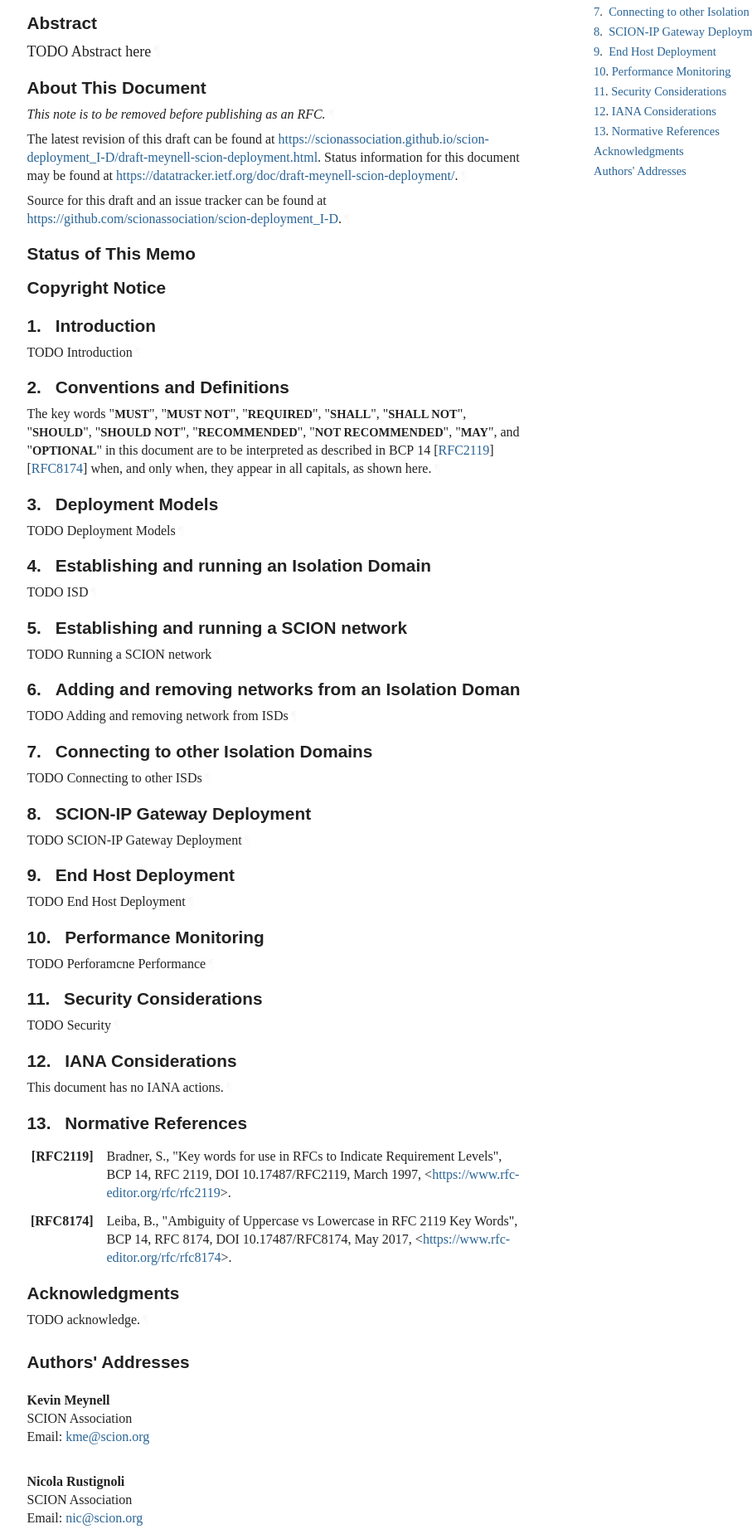
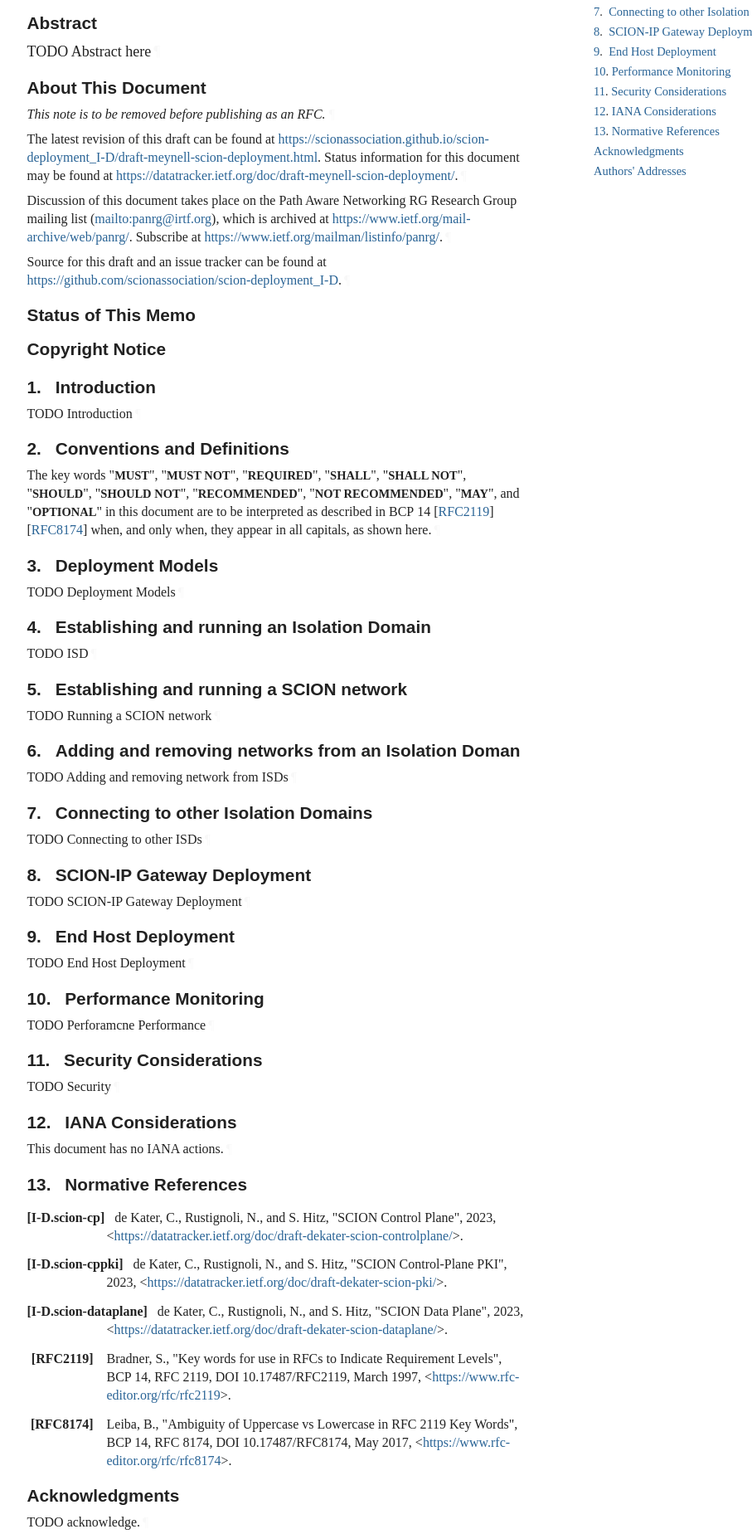
Before and after one commit to scionassociation/scion-deployment_I-D, a plain HTML site: page draft-meynell-scion-deployment.html in a window 1280 px wide. Shown: the part 297-2146 px from the top of the page at 83% size, without its empty margins (92-999 px from the left). Drawn offline with Linux system fonts and the light colour scheme; a web font is replaced by a local one.

Commit message:
Script updating gh-pages from 6e33e48. [ci skip]

```diff
--- a/draft-meynell-scion-deployment.html
+++ b/draft-meynell-scion-deployment.html
@@ -1037,7 +1037,7 @@ svg :is([fill="white"], [fill^="#fff"]) {
 <div id="internal-metadata" class="document-information">
 <dl id="identifiers">
 <dt class="label-workgroup">Workgroup:</dt>
-<dd class="workgroup">Network Working Group</dd>
+<dd class="workgroup">Path Aware Networking RG</dd>
 <dt class="label-internet-draft">Internet-Draft:</dt>
 <dd class="internet-draft">draft-meynell-scion-deployment-latest</dd>
 <dt class="label-published">Published:</dt>
@@ -1074,8 +1074,13 @@ svg :is([fill="white"], [fill^="#fff"]) {
 <p id="section-note.1-2">
         The latest revision of this draft can be found at <span><a href="https://scionassociation.github.io/scion-deployment_I-D/draft-meynell-scion-deployment.html">https://scionassociation.github.io/scion-deployment_I-D/draft-meynell-scion-deployment.html</a></span>.
         Status information for this document may be found at <span><a href="https://datatracker.ietf.org/doc/draft-meynell-scion-deployment/">https://datatracker.ietf.org/doc/draft-meynell-scion-deployment/</a></span>.<a href="#section-note.1-2" class="pilcrow">¶</a></p>
-<p id="section-note.1-3">Source for this draft and an issue tracker can be found at
-        <span><a href="https://github.com/scionassociation/scion-deployment_I-D">https://github.com/scionassociation/scion-deployment_I-D</a></span>.<a href="#section-note.1-3" class="pilcrow">¶</a></p>
+<p id="section-note.1-3">
+        Discussion of this document takes place on the
+        Path Aware Networking RG Research Group mailing list (<span><a href="mailto:panrg@irtf.org">mailto:panrg@irtf.org</a></span>),
+        which is archived at <span><a href="https://www.ietf.org/mail-archive/web/panrg/">https://www.ietf.org/mail-archive/web/panrg/</a></span>.
+        Subscribe at <span><a href="https://www.ietf.org/mailman/listinfo/panrg/">https://www.ietf.org/mailman/listinfo/panrg/</a></span>.<a href="#section-note.1-3" class="pilcrow">¶</a></p>
+<p id="section-note.1-4">Source for this draft and an issue tracker can be found at
+        <span><a href="https://github.com/scionassociation/scion-deployment_I-D">https://github.com/scionassociation/scion-deployment_I-D</a></span>.<a href="#section-note.1-4" class="pilcrow">¶</a></p>
 </section>
 <div id="status-of-memo">
 <section id="section-boilerplate.1">
@@ -1276,6 +1281,18 @@ appear in all capitals, as shown here.<a href="#section-2-1" class="pilcrow">¶<
 <a href="#section-13" class="section-number selfRef">13. </a><a href="#name-normative-references" class="section-name selfRef">Normative References</a>
       </h2>
 <dl class="references">
+<dt id="I-D.scion-cp">[I-D.scion-cp]</dt>
+      <dd>
+<span class="refAuthor">de Kater, C.</span>, <span class="refAuthor">Rustignoli, N.</span>, and <span class="refAuthor">S. Hitz</span>, <span class="refTitle">"SCION Control Plane"</span>, <time datetime="2023" class="refDate">2023</time>, <span>&lt;<a href="https://datatracker.ietf.org/doc/draft-dekater-scion-controlplane/">https://datatracker.ietf.org/doc/draft-dekater-scion-controlplane/</a>&gt;</span>. </dd>
+<dd class="break"></dd>
+<dt id="I-D.scion-cppki">[I-D.scion-cppki]</dt>
+      <dd>
+<span class="refAuthor">de Kater, C.</span>, <span class="refAuthor">Rustignoli, N.</span>, and <span class="refAuthor">S. Hitz</span>, <span class="refTitle">"SCION Control-Plane PKI"</span>, <time datetime="2023" class="refDate">2023</time>, <span>&lt;<a href="https://datatracker.ietf.org/doc/draft-dekater-scion-pki/">https://datatracker.ietf.org/doc/draft-dekater-scion-pki/</a>&gt;</span>. </dd>
+<dd class="break"></dd>
+<dt id="I-D.scion-dataplane">[I-D.scion-dataplane]</dt>
+      <dd>
+<span class="refAuthor">de Kater, C.</span>, <span class="refAuthor">Rustignoli, N.</span>, and <span class="refAuthor">S. Hitz</span>, <span class="refTitle">"SCION Data Plane"</span>, <time datetime="2023" class="refDate">2023</time>, <span>&lt;<a href="https://datatracker.ietf.org/doc/draft-dekater-scion-dataplane/">https://datatracker.ietf.org/doc/draft-dekater-scion-dataplane/</a>&gt;</span>. </dd>
+<dd class="break"></dd>
 <dt id="RFC2119">[RFC2119]</dt>
       <dd>
 <span class="refAuthor">Bradner, S.</span>, <span class="refTitle">"Key words for use in RFCs to Indicate Requirement Levels"</span>, <span class="seriesInfo">BCP 14</span>, <span class="seriesInfo">RFC 2119</span>, <span class="seriesInfo">DOI 10.17487/RFC2119</span>, <time datetime="1997-03" class="refDate">March 1997</time>, <span>&lt;<a href="https://www.rfc-editor.org/rfc/rfc2119">https://www.rfc-editor.org/rfc/rfc2119</a>&gt;</span>. </dd>
```
Also changed, not shown: index.html (+1 -1 lines), draft-meynell-scion-deployment.txt.
